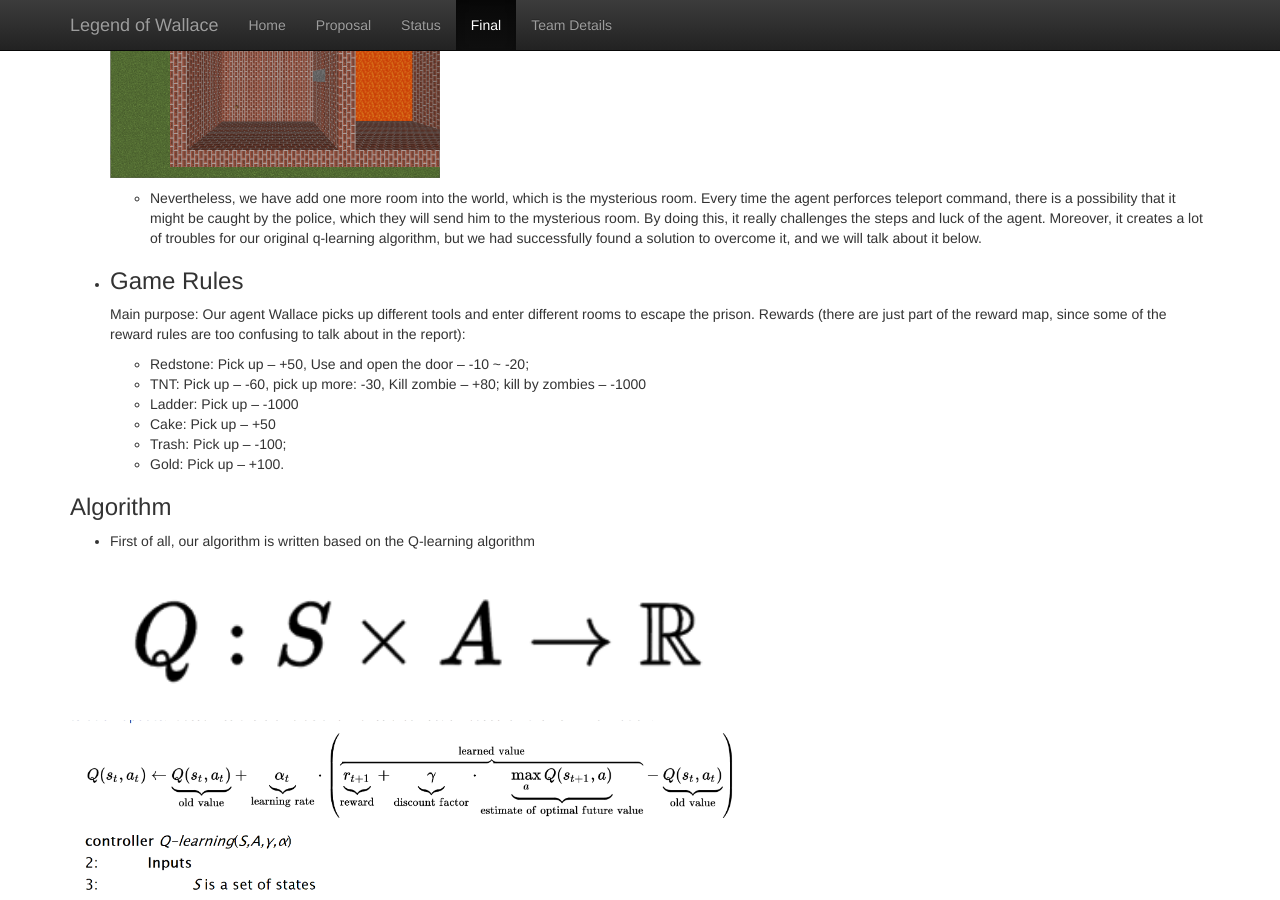
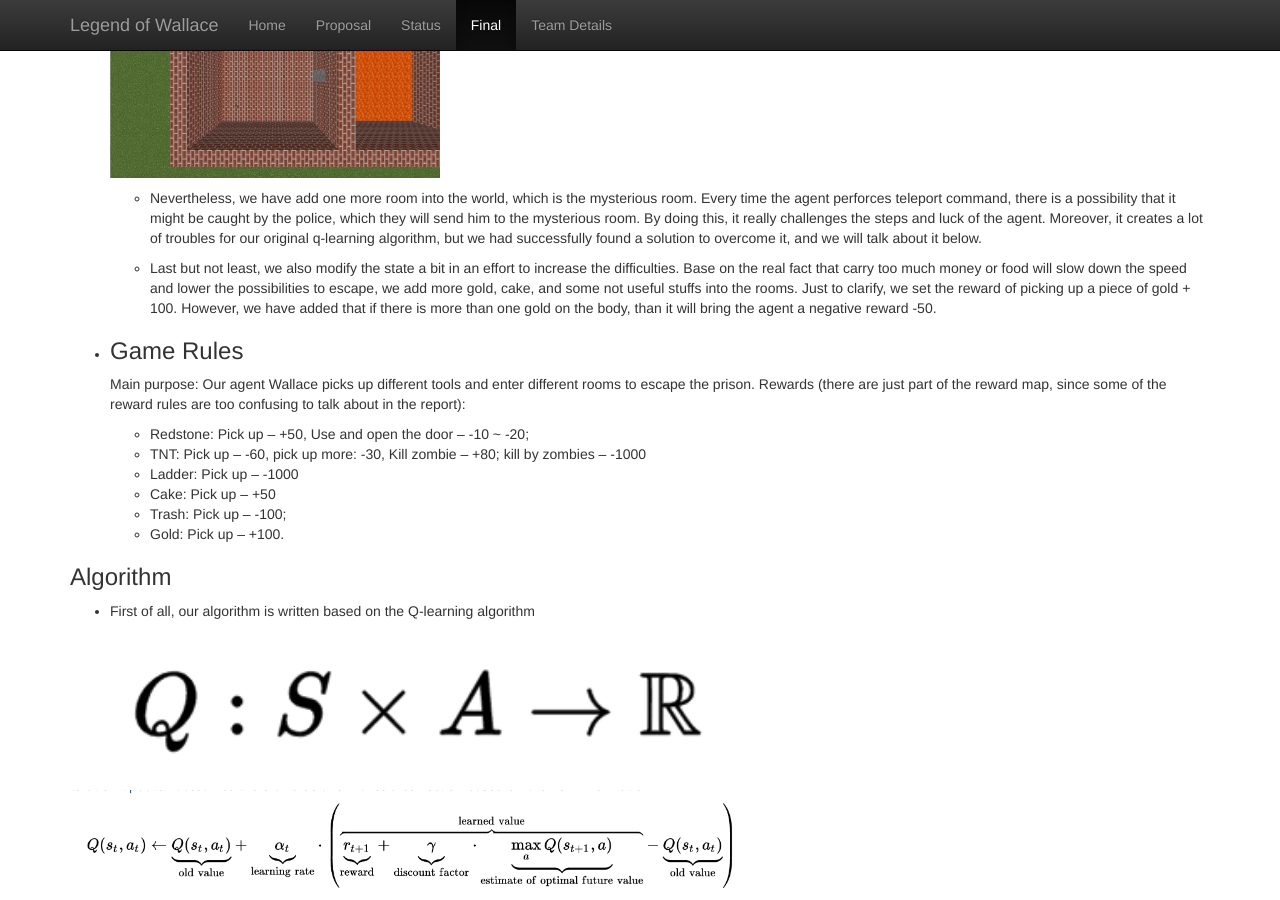
Before and after one commit to rl3740/WallaceAI, a Jekyll site: the page built from docs/final.md, in a window 1280 px wide and 900 px high, scrolled down 3320 px. Built offline with Jekyll 4.4.1, drawn with Linux system fonts in a browser that asks for light colours; some of the changed text lies outside the part shown.

Commit message:
Create final.md

```diff
--- a/docs/final.md
+++ b/docs/final.md
@@ -70,6 +70,8 @@ The main idea of this design is to explore the various kinds of choices that are
 
   - Nevertheless, we have add one more room into the world, which is the mysterious room. Every time the agent perforces teleport command, there is a possibility that it might be caught by the police, which they will send him to the mysterious room. By doing this, it really challenges the steps and luck of the agent. Moreover, it creates a lot of troubles for our original q-learning algorithm, but we had successfully found a solution to overcome it, and we will talk about it below.
 
+  - Last but not least, we also modify the state a bit in an effort to increase the difficulties. Base on the real fact that carry too much money or food will slow down the speed and lower the possibilities to escape, we add more gold, cake, and some not useful stuffs into the rooms. Just to clarify, we set the reward of picking up a piece of gold + 100. However, we have added that if there is more than one gold on the body, than it will bring the agent a negative reward -50.
+
 - ### Game Rules
   Main purpose: Our agent Wallace picks up different tools and enter different rooms to escape the prison.
   Rewards (there are just part of the reward map, since some of the reward rules are too confusing to talk about in the report):
@@ -90,8 +92,13 @@ The main idea of this design is to explore the various kinds of choices that are
 
 - Modify the single q-table code to double layers
 
+<img src="img/action.png" width="60%">
 
 - Overcome the fact that the agent might be caught by the police, which creates trouble for the agent to learn with the previous version of the algorithm
+
+Basically, we do something that is similar to the deep reinforcement learning. We use the double q-learning strategy to make a decision to whether the table should be updated or the clone one should be updated.
+
+<img src="img/double.png" width="60%">
 
 - Finally succeed
 
```
